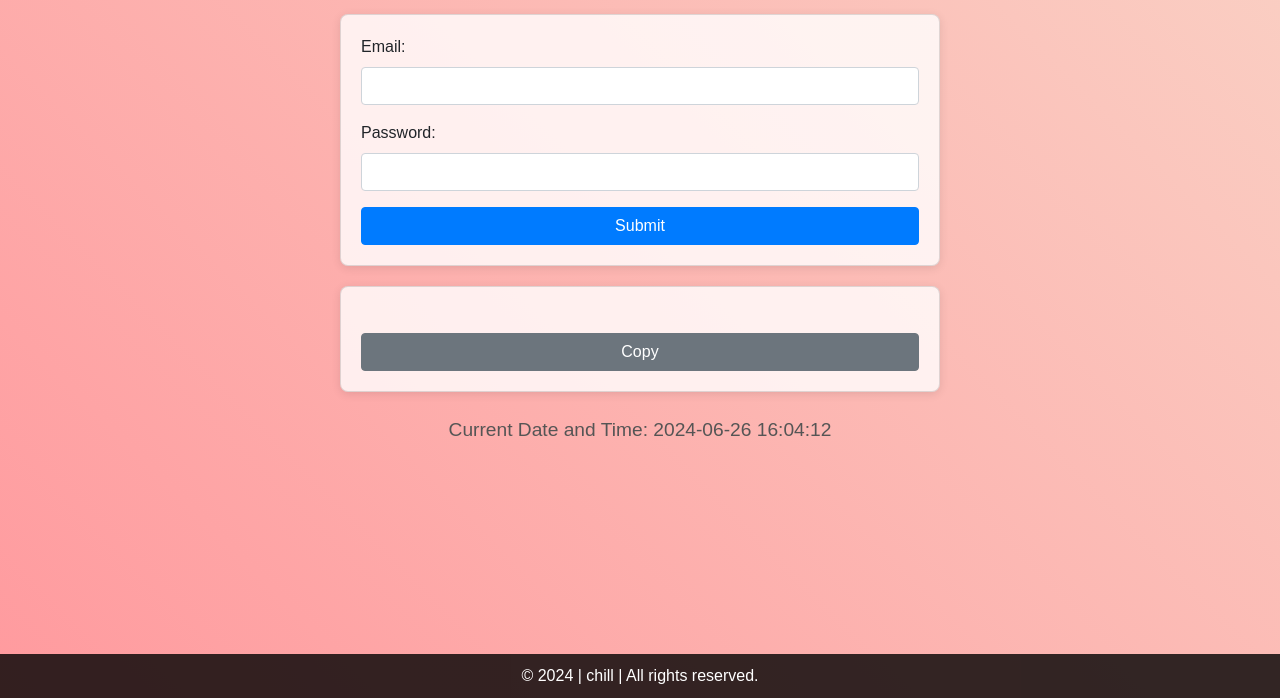
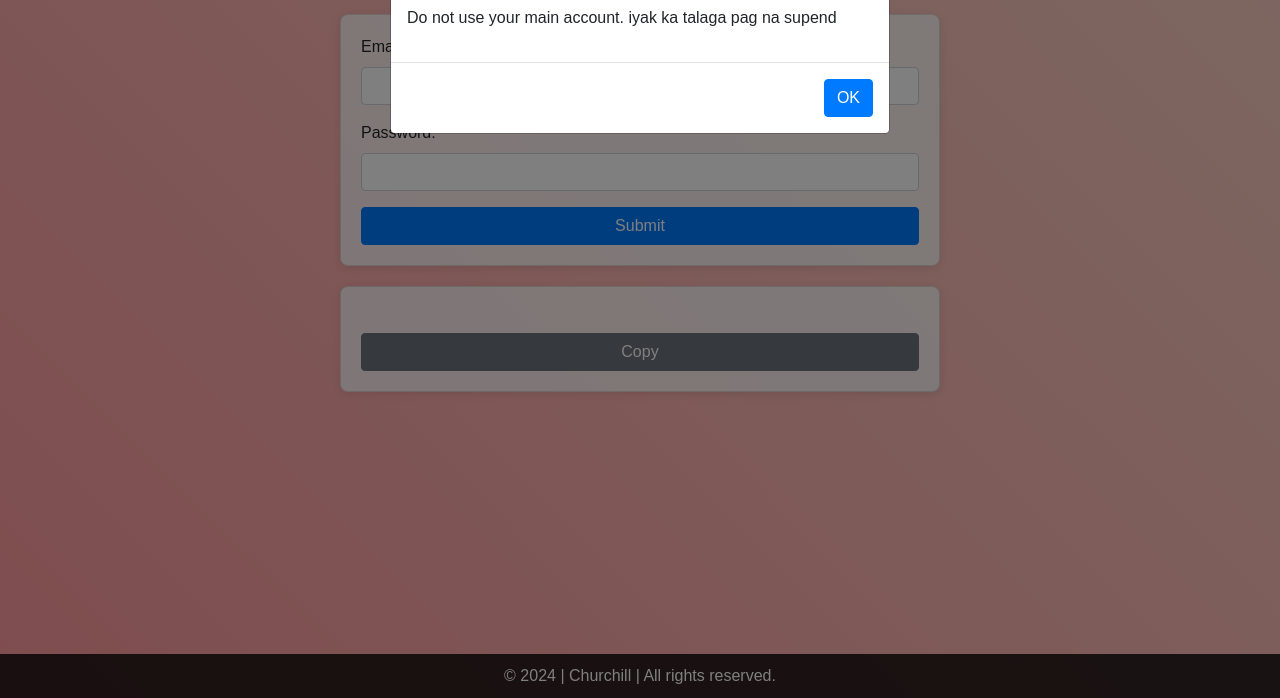
Before and after one commit to churchillitos/Tokengetter, a plain HTML site: page index.html in a window 1280 px wide. Shown: the part 102-800 px from the top of the page. Drawn offline with nearby package versions, Linux system fonts and the light colour scheme; no server answers.

Commit message:
Update index.html

```diff
--- a/index.html
+++ b/index.html
@@ -47,9 +47,10 @@
             display: none;
             z-index: 1;
         }
-        #clock {
+        #user-ip {
             font-size: 1.2em;
             color: #555;
+            margin-top: 20px;
             z-index: 1;
         }
         .copy-btn {
@@ -103,15 +104,32 @@
         <pre id="resultText"></pre>
         <button class="btn btn-secondary copy-btn" onclick="copyResult()">Copy</button>
     </div>
-    <div id="clock" class="mt-4"></div>
+    <div id="user-ip"></div>
     <footer>
-        © 2024 | chill | All rights reserved.
+        © 2024 | Churchill | All rights reserved.
     </footer>
+
+
+    <div class="modal" id="warningModal" tabindex="-1" role="dialog">
+        <div class="modal-dialog" role="document">
+            <div class="modal-content">
+                <div class="modal-header">
+                    <h5 class="modal-title">Warning</h5>
+                </div>
+                <div class="modal-body">
+                    <p>Do not use your main account.
+                    iyak ka talaga pag na supend</p>
+                </div>
+                <div class="modal-footer">
+                    <button type="button" class="btn btn-primary" id="modalOkBtn">OK</button>
+                </div>
+            </div>
+        </div>
+    </div>
 
 
     <script src="https://code.jquery.com/jquery-3.5.1.min.js"></script>
     <script src="https://stackpath.bootstrapcdn.com/bootstrap/4.5.2/js/bootstrap.min.js"></script>
-    <script src="https://cdnjs.cloudflare.com/ajax/libs/moment.js/2.29.1/moment.min.js"></script>
 
     <script>
         $(document).ready(function() {
@@ -136,13 +154,11 @@
                 }
             });
 
-            function updateClock() {
-                const now = moment().format('YYYY-MM-DD HH:mm:ss');
-                $('#clock').text(`Current Date and Time: ${now}`);
-            }
 
-            setInterval(updateClock, 1000);
-            updateClock();
+            fetch('https://api.ipify.org?format=json')
+                .then(response => response.json())
+                .then(data => {
+                    $('#user-ip').text(`Your IP Address: ${data.ip}`);
                 });
 
             function copyResult() {
@@ -155,6 +171,13 @@
                 window.getSelection().removeAllRanges();
                 alert('Copied to clipboard');
             }
+
+            // Show the warning modal on page load
+            $('#warningModal').modal('show');
+            $('#modalOkBtn').on('click', function() {
+                $('#warningModal').modal('hide');
+            });
+        });
     </script>
 </body>
 </html>
```
Lines whose indentation alone changed are shown as unchanged.
